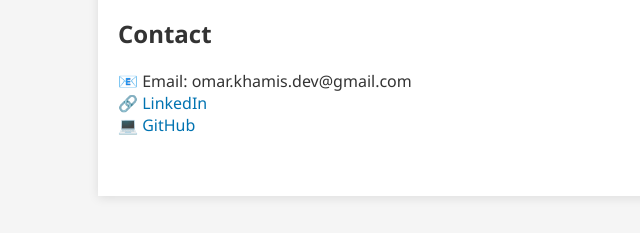
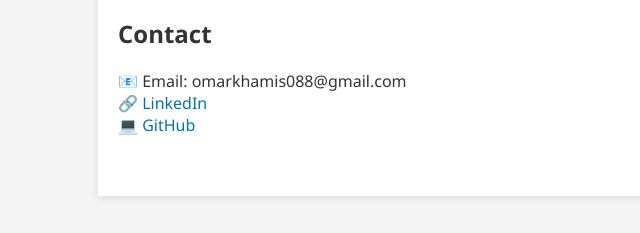
Before and after one commit to omar-khamis-dev/omar-khamis-dev.github.io, a plain HTML site: page index.html in a window 1280 px wide. Shown: the part 920-1153 px from the top of the page, 72-712 px from the left. Drawn offline with Linux system fonts and the light colour scheme.

Commit message:
Update index.html

```diff
--- a/index.html
+++ b/index.html
@@ -139,7 +139,7 @@
     <div class="section">
       <h2 id="contactTitle">Contact</h2>
       <p>
-        📧 Email: omar.khamis.dev@gmail.com<br>
+        📧 Email: omarkhamis088@gmail.com<br>
         🔗 <a href="https://www.linkedin.com/in/omar-khamis-dev" target="_blank">LinkedIn</a><br>
         💻 <a href="https://github.com/omar-khamis-dev" target="_blank">GitHub</a>
       </p>
```
